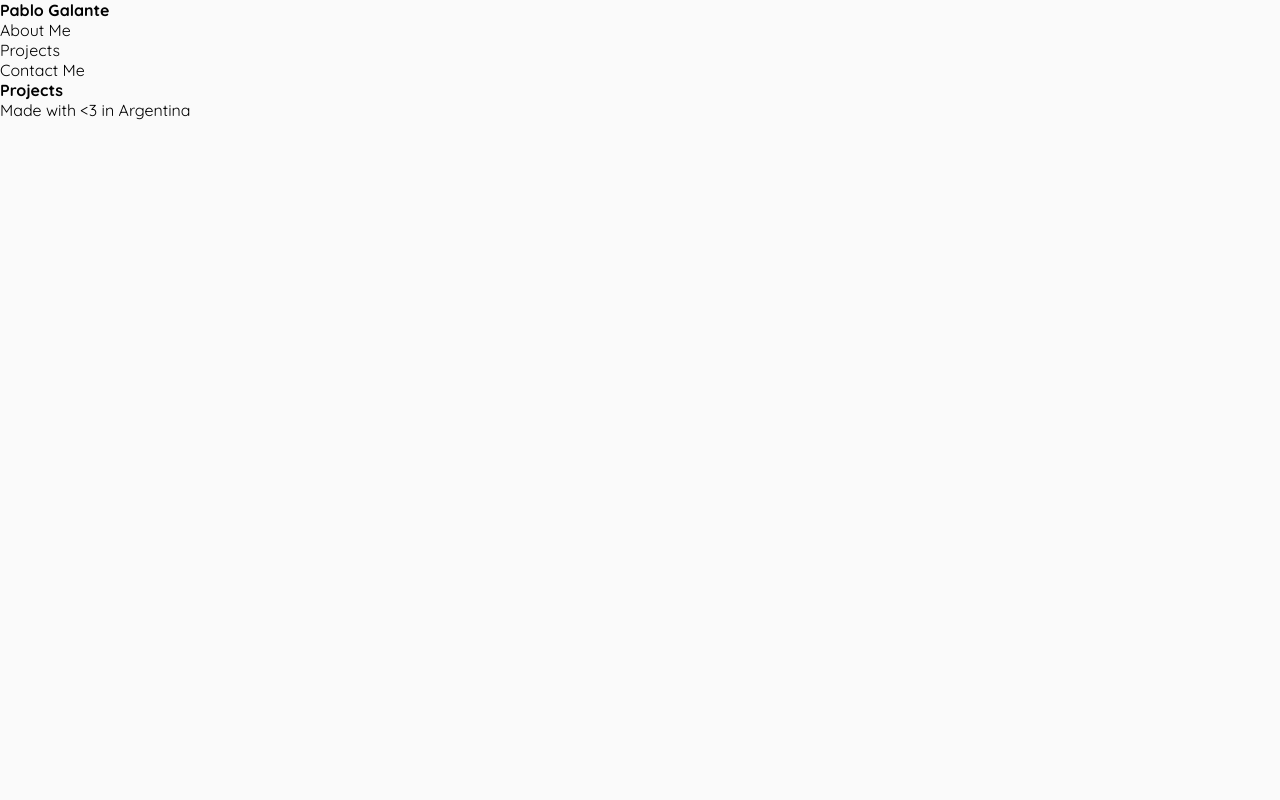
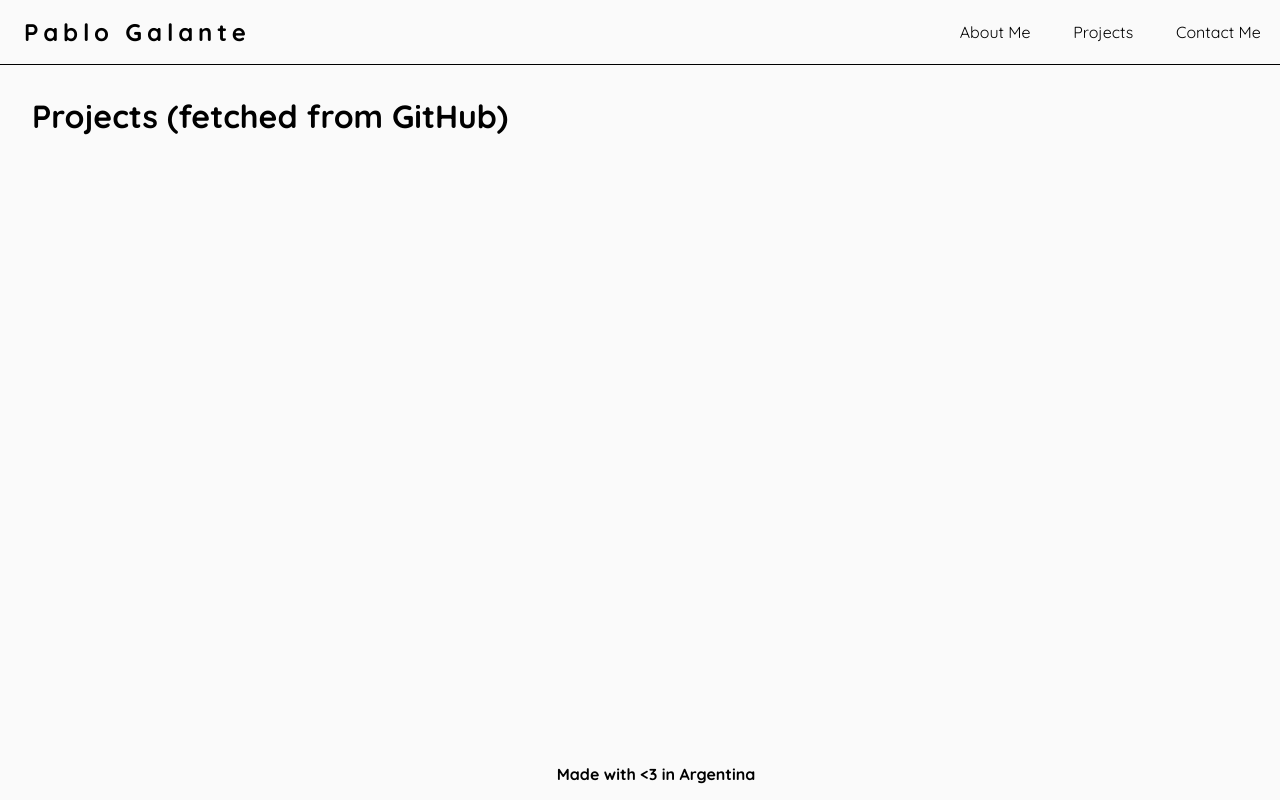
Before and after one commit to PabloGalante/FirstPortfolio, a plain HTML site: page extra pages/projects.html in a window 1280 px wide. Drawn offline with Linux system fonts and the light colour scheme; files that its build step writes are made by us from their sources.

Commit message:
Finish Projects section

```diff
--- a/extra pages/projects.html
+++ b/extra pages/projects.html
@@ -5,26 +5,31 @@
     <link rel="preconnect" href="https://fonts.googleapis.com">
     <link rel="preconnect" href="https://fonts.gstatic.com" crossorigin>
     <link href="https://fonts.googleapis.com/css2?family=Quicksand:wght@300;400;500;600;700&display=swap" rel="stylesheet">
-    <link rel="stylesheet" href="resources/css/style.css">
-    <link rel="stylesheet" href="resources/css/all.css">
+    <link rel="stylesheet" href="../resources/css/style.css">
+    <link rel="stylesheet" href="../resources/css/all.css">
     <link rel="script" href="resources/js/script.js">
+    <link href="../github-widget/github-widget.css" rel="stylesheet" type="text/css" />
     <title>Pablo Galante</title>
 </head>
 <body>
-    <header>
+    <header class="headerBar">
         <h1>Pablo Galante</h1>
+        <nav class="navBar">
+            <ul>
+                <li><a class="links" href="../index.html">About Me</a></li>
+                <li><a class="links" href="projects.html">Projects</a></li>
+                <li><a class="links" href="contact-me.html">Contact Me</a></li>
+            </ul>
+        </nav>
     </header>
-    <nav>
-        <ul>
-            <li>About Me</li>
-            <li>Projects</li>
-            <li>Contact Me</li>
-        </ul>
-    </nav>
-    <main>
-        <section>
-            <h2>Projects</h2>
+    <div class="whiteBlock"></div>
+    <main class="mainContainer" id="whitecontainer">
+        <section class="projectsContainer">
+            <h2>Projects (fetched from GitHub)</h2>
+            <div class="github-widget" data-user="PabloGalante" id="gitwid"></div>
         </section>
     </main>
-    <footer>Made with &lt;3 in Argentina</footer>
+    <footer class="footerBar">Made with &lt;3 in Argentina</footer>
+
+    <script src="../github-widget/github-widget.js"></script>
 </body>
--- a/resources/css/style.css
+++ b/resources/css/style.css
@@ -207,3 +207,35 @@ body {
         bottom: auto;
     }
 }
+
+.projectsContainer h2{
+        margin: 2rem;
+        font-size: 2rem;
+        font-weight: 700;
+}
+
+#gitwid {
+    margin: auto;
+    padding: 1rem;
+    display: flex;
+    flex-wrap: wrap;
+}
+
+/* PROJECT MOBILE */
+
+@media only screen and (max-width: 480px){
+    .projectsContainer{
+        margin: auto;
+        text-align: center;
+    }
+
+    #gitwid{
+        flex-direction: column;
+        align-content: center;
+        padding: 0;
+    }
+
+    .gw-repo-outer {
+        width: auto !important;
+    }
+}
```
Also changed, not shown: 2 other files.
